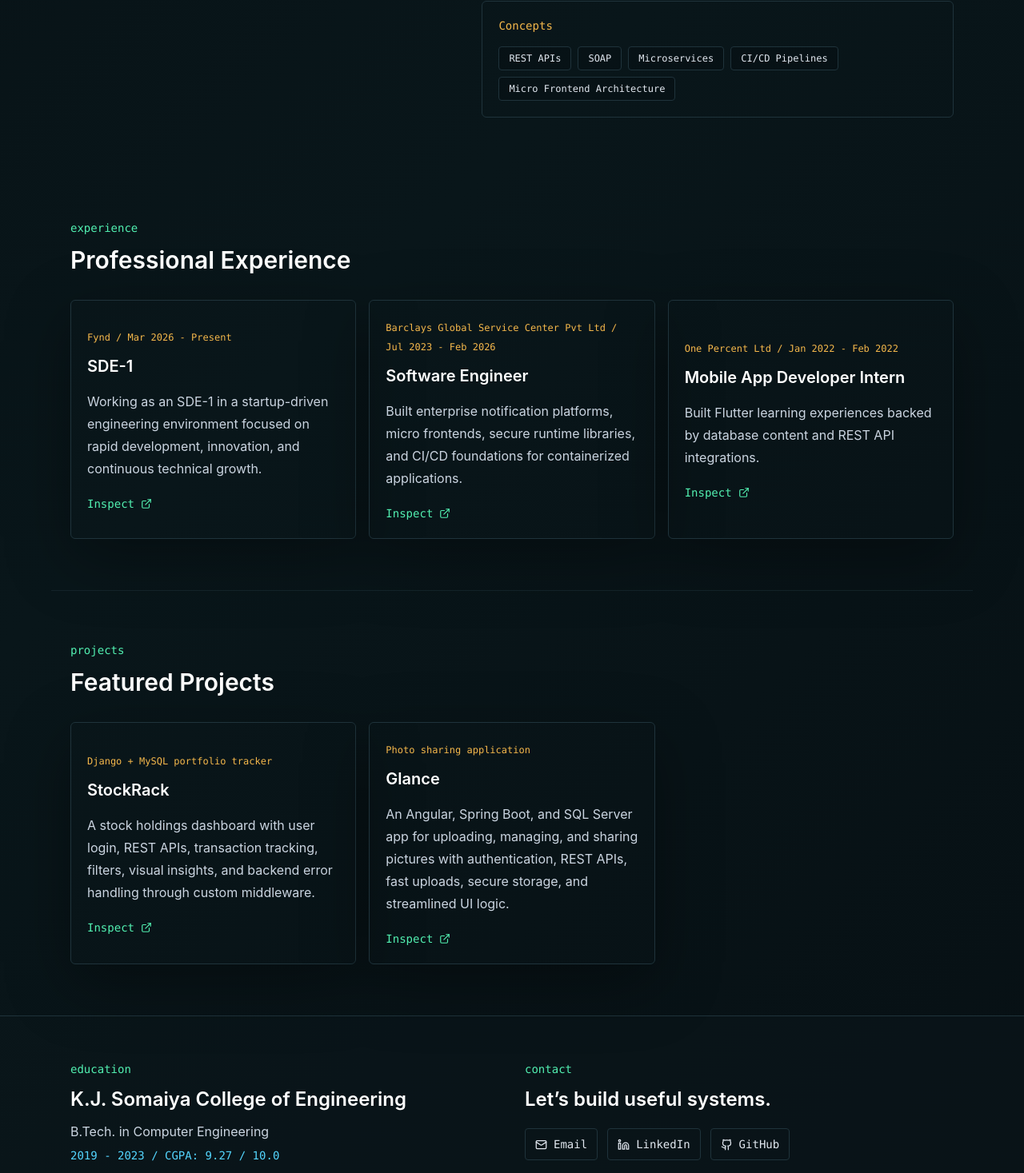
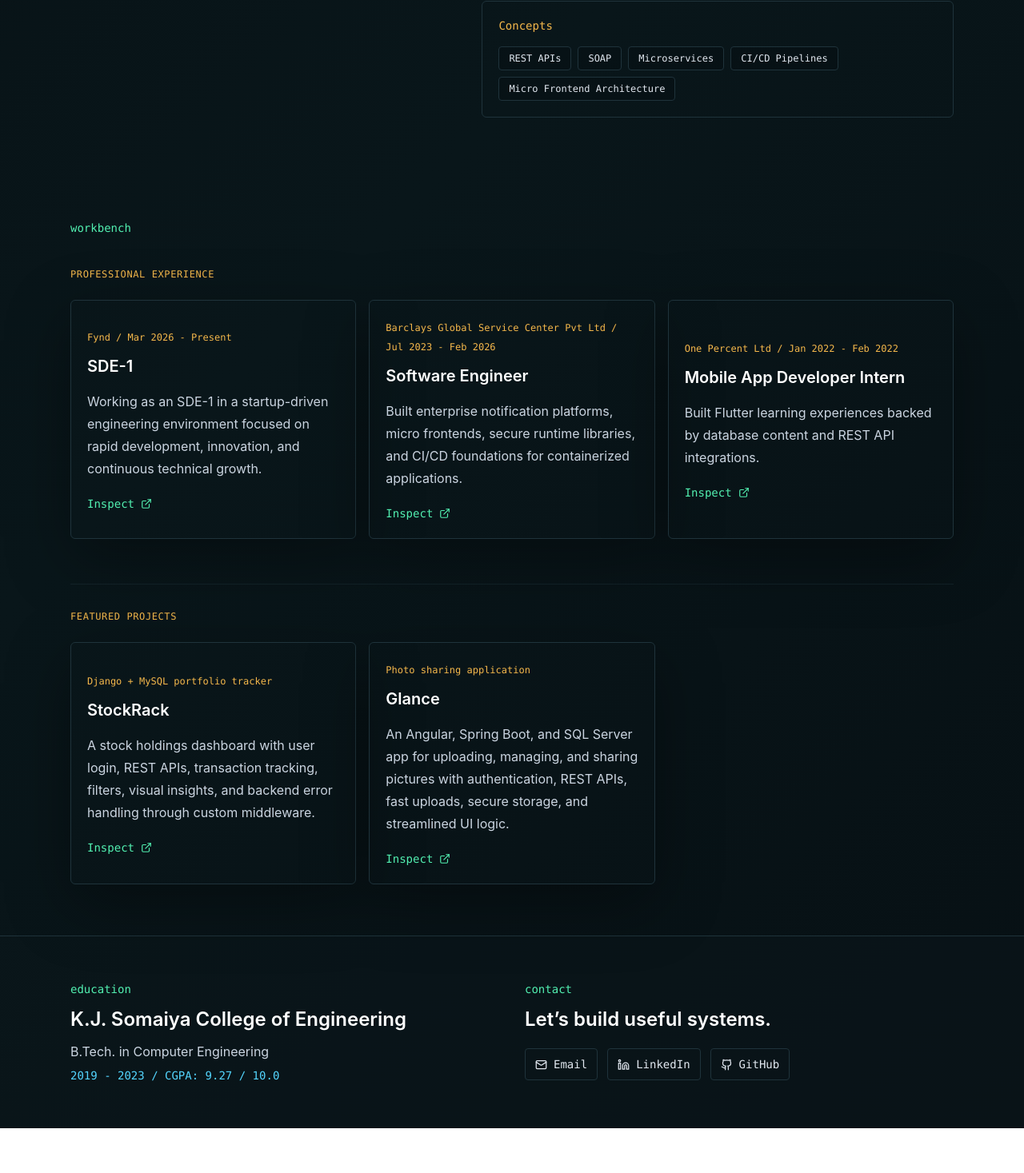
Before and after one commit to Mayank7832/portfolio-website, a Next.js app: page / in a window 1280 px wide. Shown: the part 1319-2786 px from the top of the page at 80% size. After the commit the page ends 2730 px from the top, so only its background shows below. Built offline with nearby package versions, Linux system fonts and the light colour scheme.

Commit message:
Reorganize layout under single workbench section and change about section heading

```diff
--- a/components/Portfolio.tsx
+++ b/components/Portfolio.tsx
@@ -40,11 +40,13 @@ export default function Portfolio() {
       <section className="relative mx-auto max-w-6xl px-4 py-16 sm:px-6">
         <div className="flex flex-col justify-between gap-4 sm:flex-row sm:items-end">
           <div>
-            <p className="font-mono text-sm text-mint">experience</p>
-            <h2 className="mt-3 text-3xl font-semibold text-white">Professional Experience</h2>
+            <p className="font-mono text-sm text-mint">workbench</p>
+            {/* <h2 className="mt-3 text-3xl font-semibold text-white">Experience and projects as inspectable modules</h2> */}
           </div>
         </div>
-        <div className="mt-8 grid gap-4 md:grid-cols-2 xl:grid-cols-3">
+
+        <h3 className="mt-10 font-mono text-xs text-amber uppercase tracking-wider">Professional Experience</h3>
+        <div className="mt-6 grid gap-4 md:grid-cols-2 xl:grid-cols-3">
           {experienceCards.map((card) => (
             <button
               key={`${card.eyebrow}-${card.title}`}
@@ -60,16 +62,9 @@ export default function Portfolio() {
             </button>
           ))}
         </div>
-      </section>
 
-      <section className="relative mx-auto max-w-6xl px-4 py-16 sm:px-6 border-t border-line/50">
-        <div className="flex flex-col justify-between gap-4 sm:flex-row sm:items-end">
-          <div>
-            <p className="font-mono text-sm text-mint">projects</p>
-            <h2 className="mt-3 text-3xl font-semibold text-white">Featured Projects</h2>
-          </div>
-        </div>
-        <div className="mt-8 grid gap-4 md:grid-cols-2 xl:grid-cols-3">
+        <h3 className="mt-14 font-mono text-xs text-amber uppercase tracking-wider border-t border-line/50 pt-8">Featured Projects</h3>
+        <div className="mt-6 grid gap-4 md:grid-cols-2 xl:grid-cols-3">
           {projectCards.map((card) => (
             <button
               key={`${card.eyebrow}-${card.title}`}
--- a/components/PortfolioShell.tsx
+++ b/components/PortfolioShell.tsx
@@ -87,7 +87,7 @@ export function AboutSkills() {
     <section className="mx-auto grid max-w-6xl gap-8 px-4 py-16 sm:px-6 lg:grid-cols-[0.9fr_1.1fr]">
       <div>
         <p className="font-mono text-sm text-mint">about</p>
-        <h2 className="mt-3 text-3xl font-semibold text-white">Backend grit, frontend range, production instincts.</h2>
+        <h2 className="mt-3 text-3xl font-semibold text-white">Engineering Profile</h2>
         <p className="mt-5 leading-8 text-slate-300">{portfolio.profile.bio}</p>
         <div className="mt-6 grid gap-3 font-mono text-sm text-slate-300">
           <span className="flex items-center gap-2"><MapPin size={15} className="text-cyan" /> {portfolio.profile.location}</span>
```
